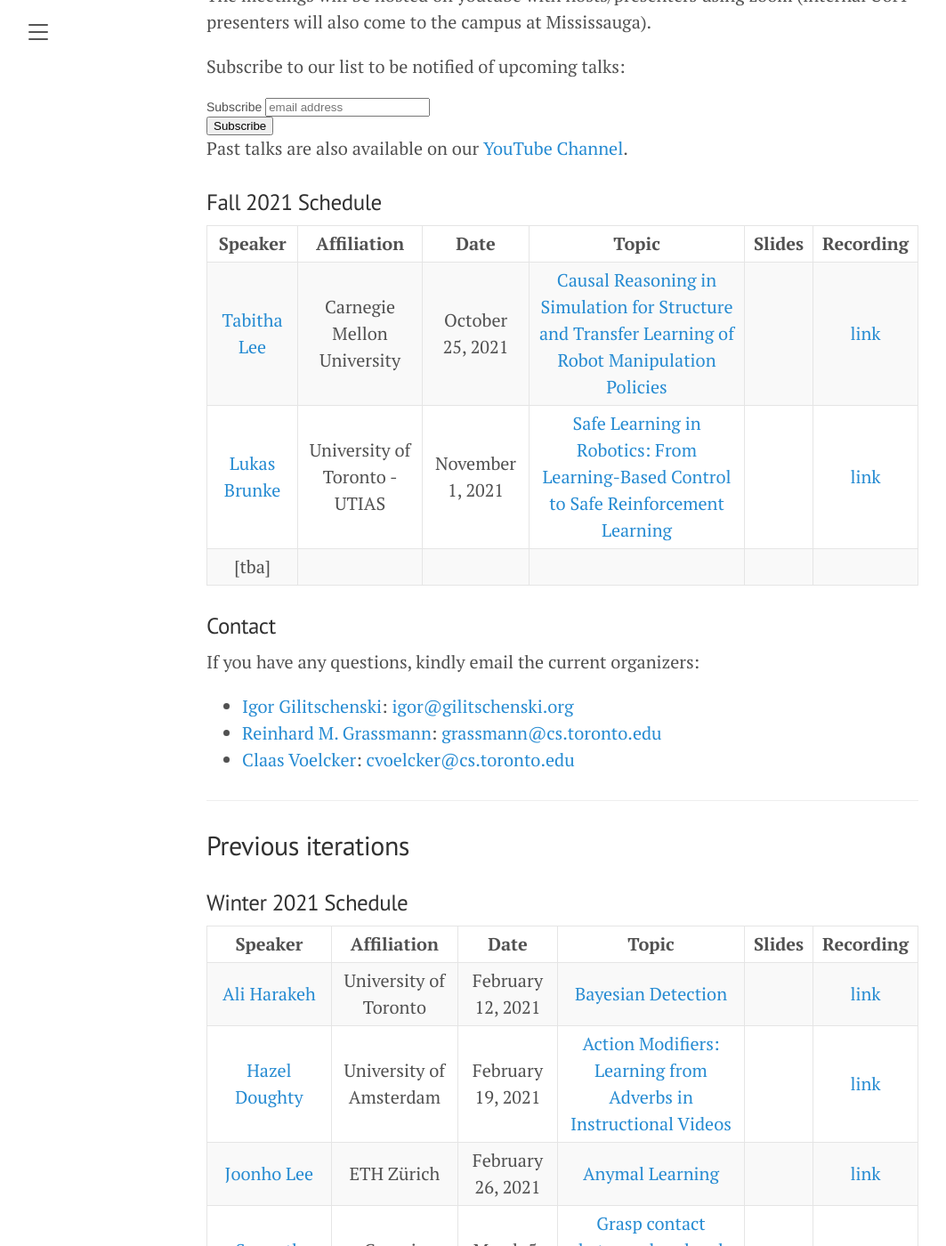
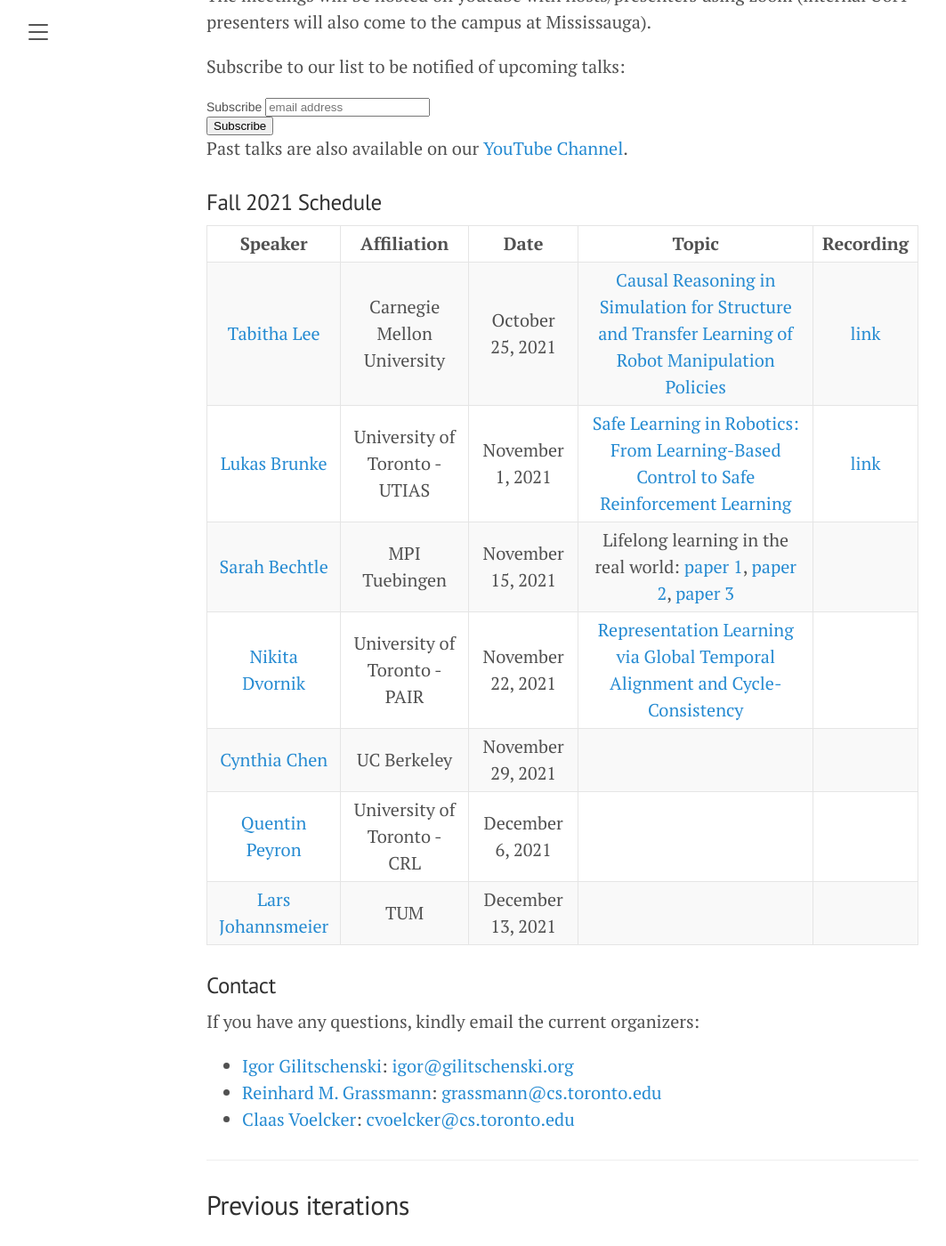
Before and after one commit to uoft-cs-robotics/toronto-air, a Jekyll site: the page built from index.md, in a window 1280 px wide and 1400 px high, scrolled down 804 px. Shown: the whole window at 89% size, without its empty margins (8-1071 px from the left). Built offline with Jekyll 4.4.1, drawn with Linux system fonts in a browser that asks for light colours; comment, search, counter and statistics services are not loaded.

Commit message:
Updated speakers for Fall 2021

```diff
--- a/index.md
+++ b/index.md
@@ -46,11 +46,15 @@ Past talks are also available on our [YouTube Channel](https://www.youtube.com/c
 
 ### Fall 2021 Schedule
 
-| Speaker      | Affiliation | Date      | Topic | Slides       |    Recording     |
+| Speaker      | Affiliation | Date      | Topic |    Recording     |
 | :----:       |    :----:   |        :----: |     :----: |       :----: |  :----:|
-|[Tabitha Lee](https://www.andrew.cmu.edu/user/tel1/)| Carnegie Mellon University	| October 25, 2021| [Causal Reasoning in Simulation for Structure and Transfer Learning of Robot Manipulation Policies](https://arxiv.org/abs/2103.16772)|  | [link](https://youtu.be/fjA7MS3-mjY) |
-|[Lukas Brunke](https://www.lukasbrunke.com/)|University of Toronto - UTIAS| November 1, 2021| 	[Safe Learning in Robotics: From Learning-Based Control to Safe Reinforcement Learning](https://arxiv.org/abs/2108.06266)| | [link](https://youtu.be/NW23WLVvEyc) |
-|[tba]| | | | |  |
+|[Tabitha Lee](https://www.andrew.cmu.edu/user/tel1/)| Carnegie Mellon University	| October 25, 2021| [Causal Reasoning in Simulation for Structure and Transfer Learning of Robot Manipulation Policies](https://arxiv.org/abs/2103.16772)|  [link](https://youtu.be/fjA7MS3-mjY) |
+|[Lukas Brunke](https://www.lukasbrunke.com/)|University of Toronto - UTIAS| November 1, 2021| 	[Safe Learning in Robotics: From Learning-Based Control to Safe Reinforcement Learning](https://arxiv.org/abs/2108.06266)| [link](https://youtu.be/NW23WLVvEyc) |
+|[Sarah Bechtle](https://bechtle.github.io/) |MPI Tuebingen                | November 15, 2021| Lifelong learning in the real world: [paper 1](https://arxiv.org/pdf/1906.05374.pdf), [paper 2](https://arxiv.org/pdf/1904.06786.pdf), [paper 3](https://arxiv.org/abs/2011.03859)  |  |
+|[Nikita Dvornik](https://www.linkedin.com/in/nikita-dvornik-660164152/?originalSubdomain=fr)| University of Toronto - PAIR | November 22, 2021 | [Representation Learning via Global Temporal Alignment and Cycle-Consistency]() ||
+|[Cynthia Chen](https://www.cynthiaxinchen.com/)|UC Berkeley| November 29, 2021| 	||
+|[Quentin Peyron](https://crl.utm.utoronto.ca/crl/quentin-peyron/)|University of Toronto - CRL| December 6, 2021| 	||
+|[Lars Johannsmeier](https://www.msrm.tum.de/rsi/team/rsi-wissenschaftliche-mitarbeiter/johannsmeier-lars/)|TUM| December 13, 2021| 	||
 
 ### Contact
 If you have any questions, kindly email the current organizers:
```
